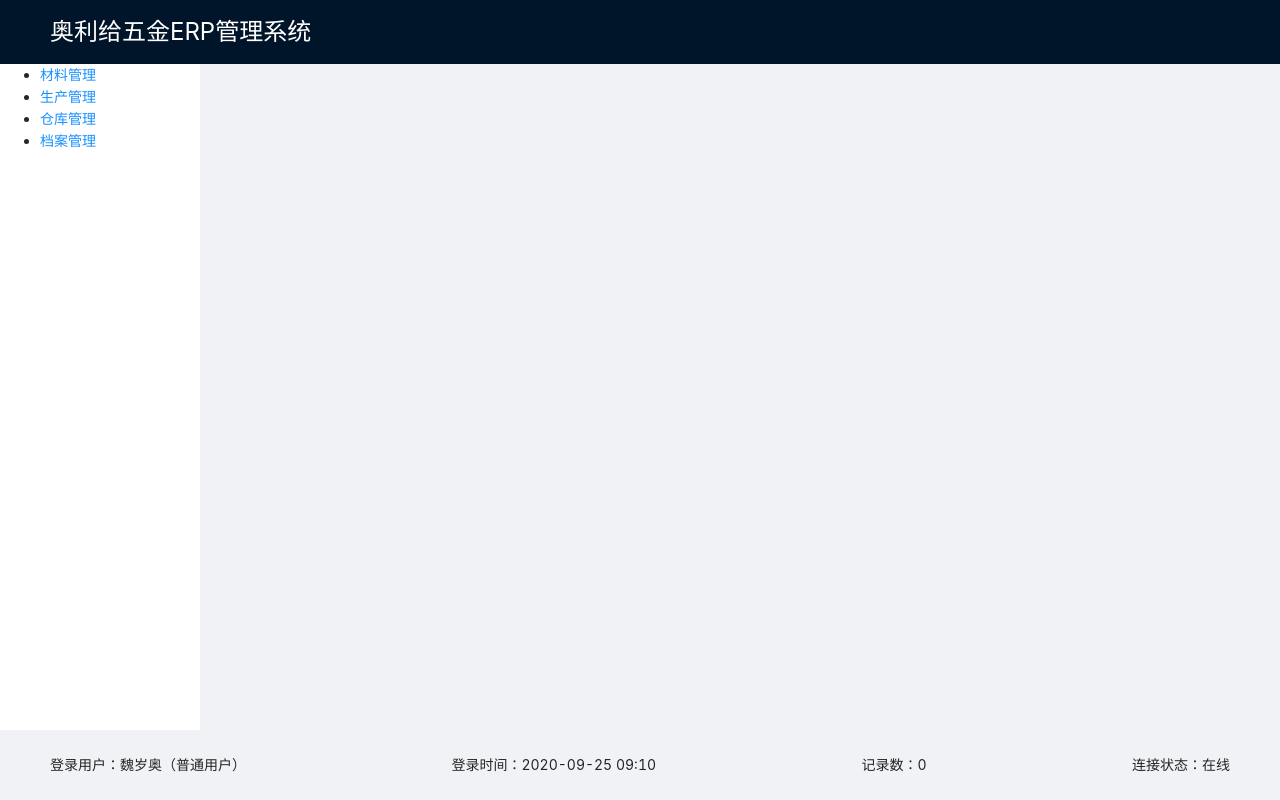
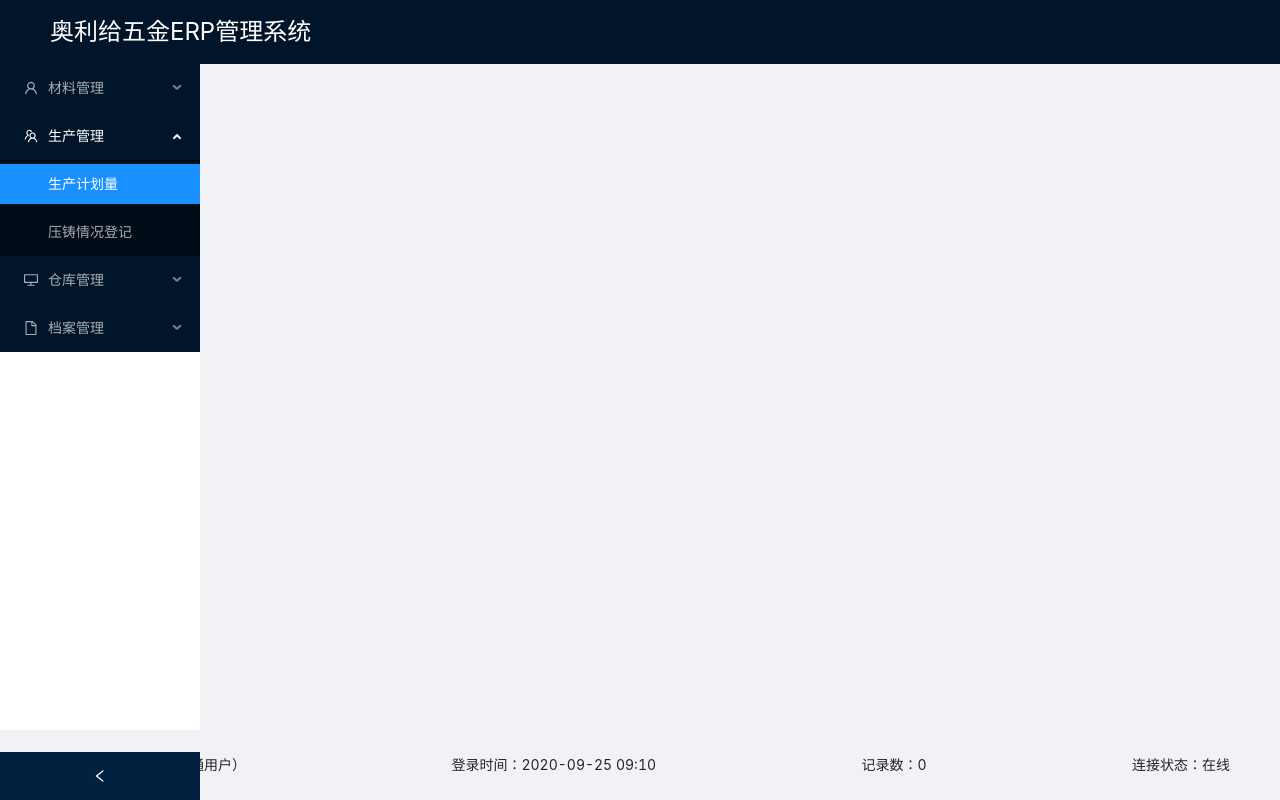
Before and after one commit to tanjing9406/antd-demo, a React (Create React App) app: page / in a window 1280 px wide. Built offline with nearby package versions, Linux system fonts and the light colour scheme.

Commit message:
add menu

```diff
--- a/src/App.js
+++ b/src/App.js
@@ -1,11 +1,18 @@
 import React from 'react';
 import { BrowserRouter as Router, Route, Switch, Link } from 'react-router-dom'
 
-import { Layout } from 'antd';
+import { Layout, Menu } from 'antd';
+import {
+  DesktopOutlined,
+  FileOutlined,
+  TeamOutlined,
+  UserOutlined,
+} from '@ant-design/icons';
 import 'antd/dist/antd.css'
 import './App.css'
 
 const { Header, Footer, Sider, Content } = Layout;
+const { SubMenu } = Menu;
 
 function App() {
   return (
@@ -13,23 +20,26 @@ function App() {
       <Layout style={{height: '100%'}}>
         <Header style={{color: '#fff', fontSize: 24}}>奥利给五金ERP管理系统</Header>
         <Layout>
-          <Sider className="site-layout-background fx1">
-            <nav>
-              <ul>
-                <li>
-                  <Link to="/home">材料管理</Link>
-                </li>
-                <li>
-                  <Link to="/about">生产管理</Link>
-                </li>
-                <li>
-                  <Link to="/home">仓库管理</Link>
-                </li>
-                <li>
-                  <Link to="/about">档案管理</Link>
-                </li>
-              </ul>
-            </nav>
+          <Sider className="site-layout-background fx1" collapsible collapsed={false}>
+            <Menu theme="dark" defaultSelectedKeys={['1']} defaultOpenKeys={['sub2']} mode="inline">
+              <SubMenu key="sub1" icon={<UserOutlined />} title="材料管理">
+                <Menu.Item key="3"><Link to="/home">材料1</Link></Menu.Item>
+                <Menu.Item key="4"><Link to="/about">材料2</Link></Menu.Item>
+                <Menu.Item key="5"><Link to="/home">材料3</Link></Menu.Item>
+              </SubMenu>
+              <SubMenu key="sub2" icon={<TeamOutlined />} title="生产管理">
+                <Menu.Item key="1"><Link to="/home">生产计划量</Link></Menu.Item>
+                <Menu.Item key="2"><Link to="/about">压铸情况登记</Link></Menu.Item>
+              </SubMenu>
+              <SubMenu key="sub3" icon={<DesktopOutlined />} title="仓库管理">
+                <Menu.Item key="6"><Link to="/home">冲压情况登记</Link></Menu.Item>
+                <Menu.Item key="7"><Link to="/home">装配工序管理</Link></Menu.Item>
+              </SubMenu>
+              <SubMenu key="sub4" icon={<FileOutlined />} title="档案管理">
+                <Menu.Item key="8"><Link to="/home">外发抛光工序管理</Link></Menu.Item>
+                <Menu.Item key="9"><Link to="/home">冲压完工情况</Link></Menu.Item>
+              </SubMenu>
+            </Menu>
           </Sider>
           <Content>
               <Switch>
```
